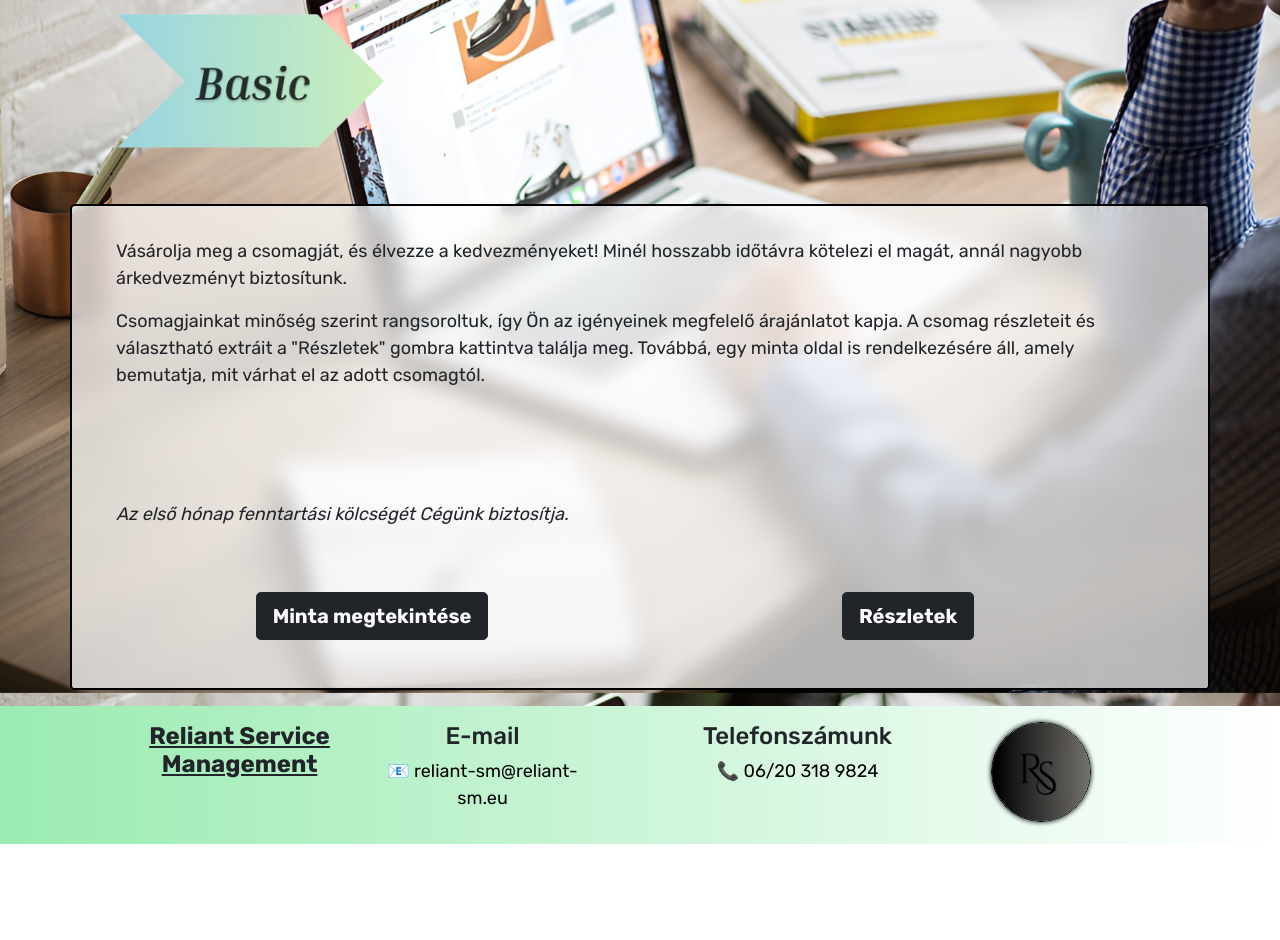
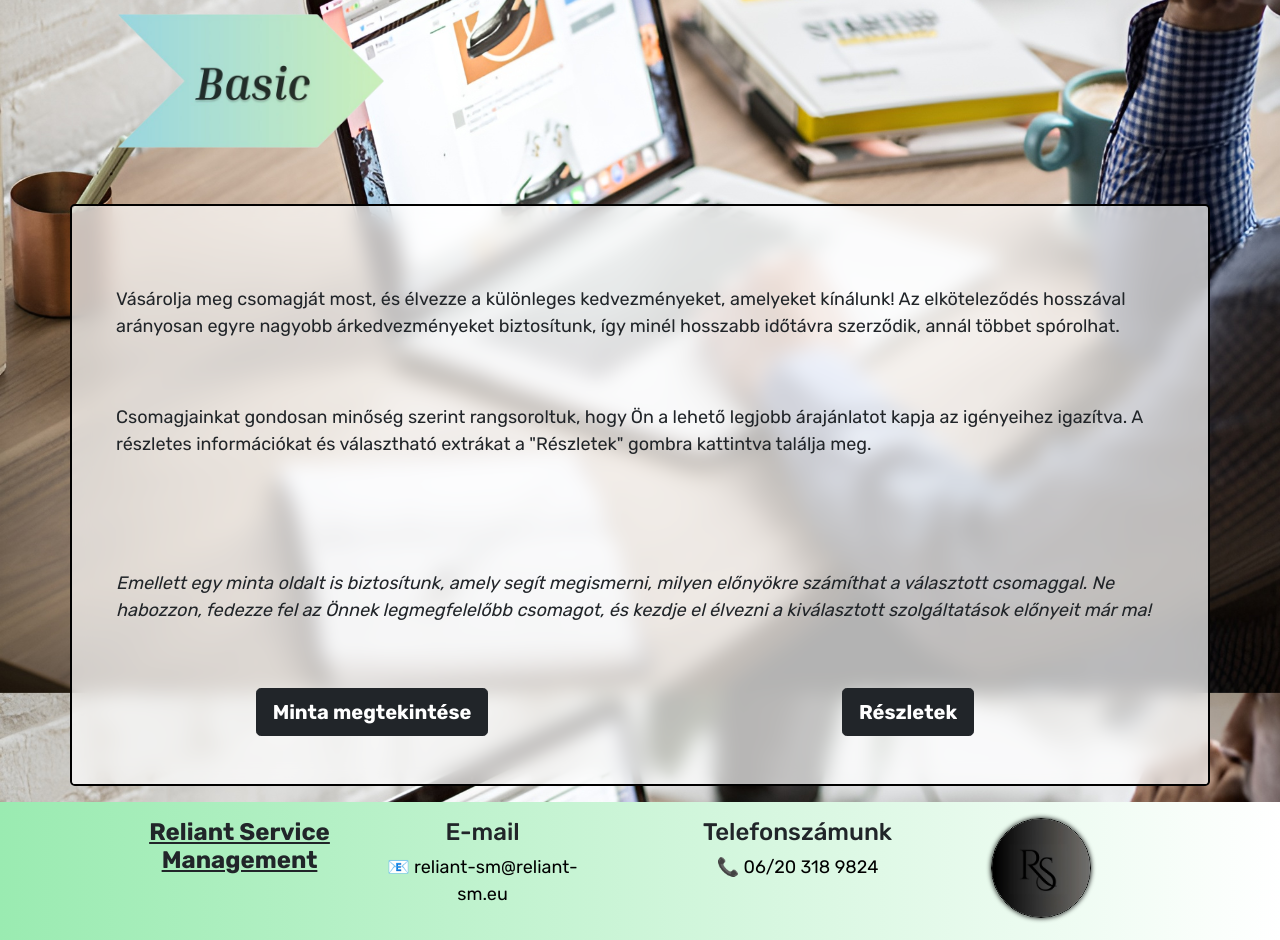
Before and after one commit to ZMilu24/reliant-sm_site, a PHP site: page /package.php?p=b in a window 1280 px wide. Shown: the part 161-1101 px from the top of the page. Before the commit the page ends 1005 px from the top, so only its background shows below. Run offline with PHP 8.4, Linux system fonts and the light colour scheme; some libraries are stand-ins or nearby versions.

Commit message:
text fix

```diff
--- a/email.php
+++ b/email.php
@@ -71,7 +71,7 @@
                                         <li>kedvezményes;</li>
                                     </ul>
                                     <p>
-                                        A program többekközt Ai-t (arartificial intelligence) is használ, hogy minnél jobban megszerkeztett és megfogalmazott e-maileket kapjanak a vásárlók.
+                                        A programunk fejlett mesterséges intelligenciát (AI) alkalmaz, hogy az ügyfelei számára tökéletesen megfogalmazott és professzionálisan szerkesztett e-maileket biztosítson.
                                     </p>
                                 </div>
                             </div>
--- a/package.php
+++ b/package.php
@@ -32,24 +32,24 @@
         <div class="row p-3">
             <div class="col text-left">
                 <div id="package_main">
-                    <div class="row">
+                    <div class="row mt-5">
                         <div class="col">
                             <p>
-                                Vásárolja meg a csomagját, és élvezze a kedvezményeket! Minél hosszabb időtávra kötelezi el magát, annál nagyobb árkedvezményt biztosítunk.
+                            Vásárolja meg csomagját most, és élvezze a különleges kedvezményeket, amelyeket kínálunk! Az elköteleződés hosszával arányosan egyre nagyobb árkedvezményeket biztosítunk, így minél hosszabb időtávra szerződik, annál többet spórolhat.
                             </p>
                         </div>
                     </div>
-                    <div class="row">
+                    <div class="row mt-5">
                         <div class="col">
                             <p>
-                            Csomagjainkat minőség szerint rangsoroltuk, így Ön az igényeinek megfelelő árajánlatot kapja. A csomag részleteit és választható extráit a "Részletek" gombra kattintva találja meg. Továbbá, egy minta oldal is rendelkezésére áll, amely bemutatja, mit várhat el az adott csomagtól.
+                            Csomagjainkat gondosan minőség szerint rangsoroltuk, hogy Ön a lehető legjobb árajánlatot kapja az igényeihez igazítva. A részletes információkat és választható extrákat a "Részletek" gombra kattintva találja meg.
                             </p>
                         </div>
                     </div>
                     <div class="row mt-5">
                         <div class="col mt-5">
                             <i>
-                                Az első hónap fenntartási kölcségét Cégünk biztosítja.
+                            Emellett egy minta oldalt is biztosítunk, amely segít megismerni, milyen előnyökre számíthat a választott csomaggal. Ne habozzon, fedezze fel az Önnek legmegfelelőbb csomagot, és kezdje el élvezni a kiválasztott szolgáltatások előnyeit már ma!
                             </i>
                         </div>
                     </div>
```
